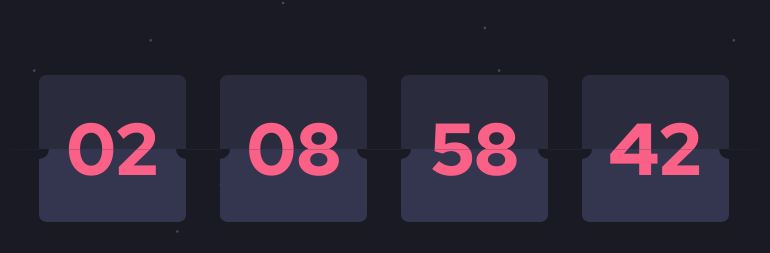
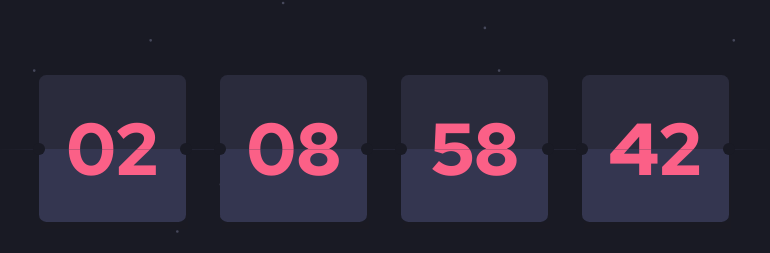
Before and after one commit to GeraldVeeneman/flip-clock-animation-tutorial, a website: page index.html in a window 1280 px wide. Shown: the part 194-447 px from the top of the page, 256-1026 px from the left. Drawn offline with Linux system fonts and the light colour scheme.

Commit message:
Improved card points

```diff
--- a/sass/style.scss
+++ b/sass/style.scss
@@ -22,8 +22,8 @@
     --flip-width-xl: var(--card-width-xl);
     --line-height-xl: calc(var(--flip-height-xl) * 0.5);
     --flip-border-radius-xl: calc(var(--flip-height-xl) * 0.05);
-    --flip-display-bottom-point-width-xl: 20px;
-    --flip-display-bottom-point-height-xl: 20px;
+    --flip-display-bottom-point-width-xl: 12px;
+    --flip-display-bottom-point-height-xl: 12px;
     // TODO box-shadow
     // TODO perspective
 
@@ -88,8 +88,8 @@ body {
 
     @media only screen and (min-width: $bp-desktop) {
         background: {
-            position: bottom center, top center;
-            size: contain, contain;
+        position: bottom center, top center;
+        size: contain, contain;
         }
     }
 }
@@ -134,6 +134,7 @@ body {
         .hours-card,
         .minutes-card,
         .seconds-card {
+            position: relative;
             width: var(--card-width);
             height: var(--card-height);
             display: inline-flex;
@@ -147,20 +148,20 @@ body {
         }
 
         // Card points
-        .days .flip-display-bottom::before,
-        .hours .flip-display-bottom::before,
-        .minutes .flip-display-bottom::before,
-        .seconds .flip-display-bottom::before,
+        .days-card::before,
+        .hours-card::before,
+        .minutes-card::before,
+        .seconds-card::before,
 
-        .days .flip-display-bottom::after,
-        .hours .flip-display-bottom::after,
-        .minutes .flip-display-bottom::after,
-        .seconds .flip-display-bottom::after
+        .days-card::after,
+        .hours-card::after,
+        .minutes-card::after,
+        .seconds-card::after
         {
             content: "";
             width: var(--flip-display-bottom-point-width);
             height: var(--flip-display-bottom-point-height);
-            top: calc(var(--flip-display-bottom-point-height) * -0.5);
+            top: calc((var(--card-height) * 0.5) - (var(--flip-display-bottom-point-height) * 0.5));
             position: absolute;
             border-radius: 50%;
             background: #191a24;
@@ -169,14 +170,14 @@ body {
             @media only screen and (min-width:$bp-desktop) {
                 width: var(--flip-display-bottom-point-width-xl);
                 height: var(--flip-display-bottom-point-height-xl);
-                top: calc(var(--flip-display-bottom-point-height-xl) * -0.5);
+                top: calc((var(--card-height-xl) * 0.5) - (var(--flip-display-bottom-point-height-xl) * 0.5));
             }
         }
 
-        .days .flip-display-bottom::before,
-        .hours .flip-display-bottom::before,
-        .minutes .flip-display-bottom::before,
-        .seconds .flip-display-bottom::before {
+        .days-card::before,
+        .hours-card::before,
+        .minutes-card::before,
+        .seconds-card::before {
             left: calc(var(--flip-display-bottom-point-width) * -0.5);
 
             @media only screen and (min-width: $bp-desktop) {
@@ -184,10 +185,10 @@ body {
             }
         }
 
-        .days .flip-display-bottom::after,
-        .hours .flip-display-bottom::after,
-        .minutes .flip-display-bottom::after,
-        .seconds .flip-display-bottom::after {
+        .days-card::after,
+        .hours-card::after,
+        .minutes-card::after,
+        .seconds-card::after {
 
             right: calc(var(--flip-display-bottom-point-width) * -0.5);
 
```
Also changed, not shown: css/style.css, 1 other file.
